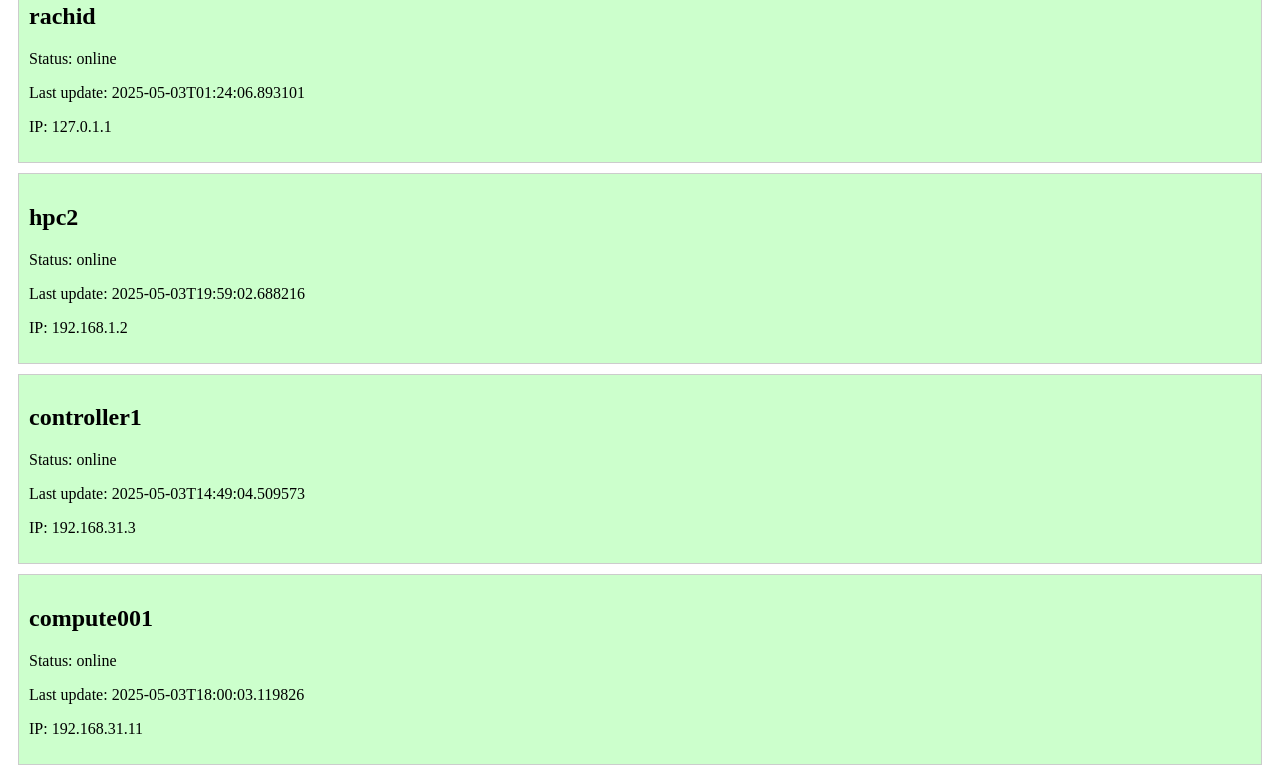
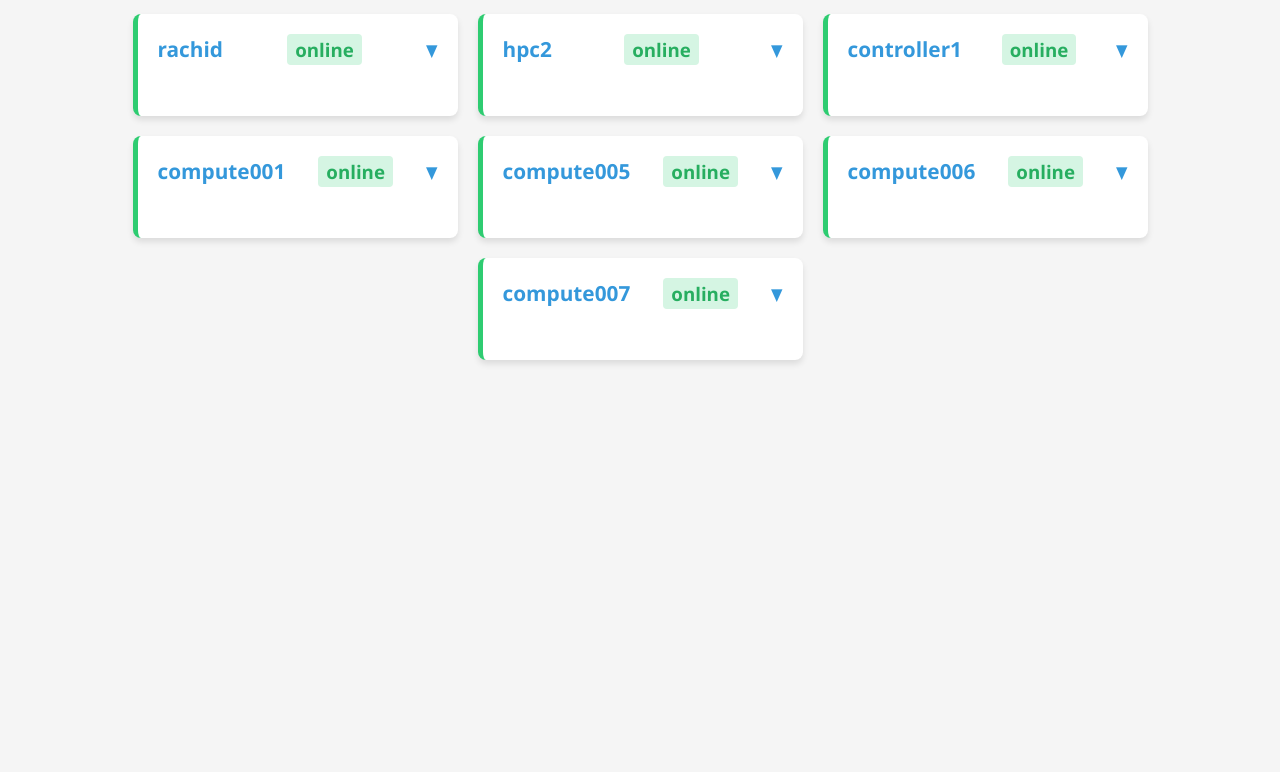
Before and after one commit to RB61/InterOrdis, a plain HTML site: page index.html in a window 1280 px wide. Shown: the part 108-880 px from the top of the page. After the commit the page ends 800 px from the top, so only its background shows below. Drawn offline with Linux system fonts and the light colour scheme.

Commit message:
Update index.html

```diff
--- a/index.html
+++ b/index.html
@@ -1,34 +1,185 @@
 <!DOCTYPE html>
-<html>
+<html lang="en">
 <head>
+    <meta charset="UTF-8">
+    <meta name="viewport" content="width=device-width, initial-scale=1.0">
     <title>PC Status Dashboard</title>
-    <meta http-equiv="refresh" content="10">  <!-- Auto-refresh every 10s -->
+    <meta http-equiv="refresh" content="30">  <!-- Auto-refresh every 30s -->
+    <style>
+        body {
+            font-family: 'Segoe UI', Tahoma, Geneva, Verdana, sans-serif;
+            margin: 0;
+            padding: 20px;
+            background-color: #f5f5f5;
+            color: #333;
+        }
+        h1 {
+            color: #2c3e50;
+            text-align: center;
+            margin-bottom: 30px;
+            font-size: 2.2em;
+        }
+        #status-container {
+            display: flex;
+            flex-wrap: wrap;
+            justify-content: center;
+            gap: 20px;
+            max-width: 1400px;
+            margin: 0 auto;
+        }
+        .pc {
+            background-color: white;
+            border-radius: 8px;
+            box-shadow: 0 4px 6px rgba(0, 0, 0, 0.1);
+            padding: 20px;
+            width: 280px;
+            transition: transform 0.2s;
+        }
+        .pc:hover {
+            transform: translateY(-5px);
+            box-shadow: 0 6px 12px rgba(0, 0, 0, 0.15);
+        }
+        .online {
+            border-left: 5px solid #2ecc71;
+        }
+        .offline {
+            border-left: 5px solid #e74c3c;
+        }
+        .pc-name {
+            color: #3498db;
+            font-size: 1.3em;
+            font-weight: bold;
+            margin-bottom: 10px;
+            cursor: pointer;
+            display: flex;
+            justify-content: space-between;
+            align-items: center;
+        }
+        .pc-name:hover {
+            color: #2980b9;
+        }
+        .pc-name::after {
+            content: "▼";
+            font-size: 0.8em;
+            transition: transform 0.3s;
+        }
+        .pc-name.active::after {
+            transform: rotate(180deg);
+        }
+        .status {
+            display: inline-block;
+            padding: 3px 8px;
+            border-radius: 4px;
+            font-weight: bold;
+            font-size: 0.9em;
+        }
+        .online .status {
+            background-color: #d5f5e3;
+            color: #27ae60;
+        }
+        .offline .status {
+            background-color: #fadbd8;
+            color: #c0392b;
+        }
+        .details {
+            margin-top: 15px;
+            padding-top: 15px;
+            border-top: 1px solid #eee;
+            overflow: hidden;
+            max-height: 0;
+            opacity: 0;
+            transition: all 0.4s ease;
+        }
+        .details.show {
+            max-height: 500px;
+            opacity: 1;
+        }
+        .detail-row {
+            margin-bottom: 8px;
+            display: flex;
+        }
+        .detail-label {
+            font-weight: bold;
+            width: 120px;
+            color: #7f8c8d;
+        }
+        .detail-value {
+            flex: 1;
+            word-break: break-all;
+        }
+        .last-update {
+            font-size: 0.9em;
+            color: #95a5a6;
+            margin-top: 5px;
+        }
+        @media (max-width: 768px) {
+            .pc {
+                width: 100%;
+            }
+        }
+    </style>
 </head>
 <body>
-    <h1>PC Status Monitor</h1>
+    <h1>PC Status Dashboard</h1>
     <div id="status-container"></div>
 
     <script>
-    fetch('https://raw.githubusercontent.com/RB61/InterOrdis/main/status.json')
-        .then(response => response.json())
-        .then(data => {
-            let html = '';
-            for (const [pc, info] of Object.entries(data)) {
-                html += `<div class="pc ${info.status}">
-                    <h2>${pc}</h2>
-                    <p>Status: ${info.status}</p>
-                    <p>Last update: ${info.last_update}</p>
-                    ${info.ip_address ? `<p>IP: ${info.ip_address}</p>` : ''}
-                </div>`;
-            }
-            document.getElementById('status-container').innerHTML = html;
+        document.addEventListener('DOMContentLoaded', function() {
+            fetch('status.json')
+                .then(response => response.json())
+                .then(data => {
+                    const container = document.getElementById('status-container');
+                    container.innerHTML = '';
+
+                    for (const [pcName, info] of Object.entries(data)) {
+                        const pcElement = document.createElement('div');
+                        pcElement.className = `pc ${info.status}`;
+
+                        pcElement.innerHTML = `
+                            <div class="pc-name">${pcName}
+                                <span class="status">${info.status}</span>
+                            </div>
+                            <div class="details">
+                                <div class="detail-row">
+                                    <span class="detail-label">IP Address:</span>
+                                    <span class="detail-value">${info.ip_address || 'N/A'}</span>
+                                </div>
+                                ${info.cpu_usage ? `
+                                <div class="detail-row">
+                                    <span class="detail-label">CPU Usage:</span>
+                                    <span class="detail-value">${info.cpu_usage}%</span>
+                                </div>` : ''}
+                                ${info.memory_free ? `
+                                <div class="detail-row">
+                                    <span class="detail-label">Free Memory:</span>
+                                    <span class="detail-value">${info.memory_free}</span>
+                                </div>` : ''}
+                                <div class="last-update">
+                                    Last updated: ${new Date(info.last_update).toLocaleString()}
+                                </div>
+                            </div>
+                        `;
+
+                        const nameElement = pcElement.querySelector('.pc-name');
+                        const detailsElement = pcElement.querySelector('.details');
+
+                        nameElement.addEventListener('click', function() {
+                            this.classList.toggle('active');
+                            detailsElement.classList.toggle('show');
+                        });
+
+                        container.appendChild(pcElement);
+                    }
+                })
+                .catch(error => {
+                    console.error('Error loading status:', error);
+                    document.getElementById('status-container').innerHTML = `
+                        <div style="color: #e74c3c; text-align: center; padding: 20px;">
+                            Error loading PC status. Please try again later.
+                        </div>
+                    `;
+                });
         });
     </script>
-
-    <style>
-    .pc { border: 1px solid #ccc; padding: 10px; margin: 10px; }
-    .online { background: #cfc; }
-    .offline { background: #fcc; }
-    </style>
 </body>
 </html>
```
